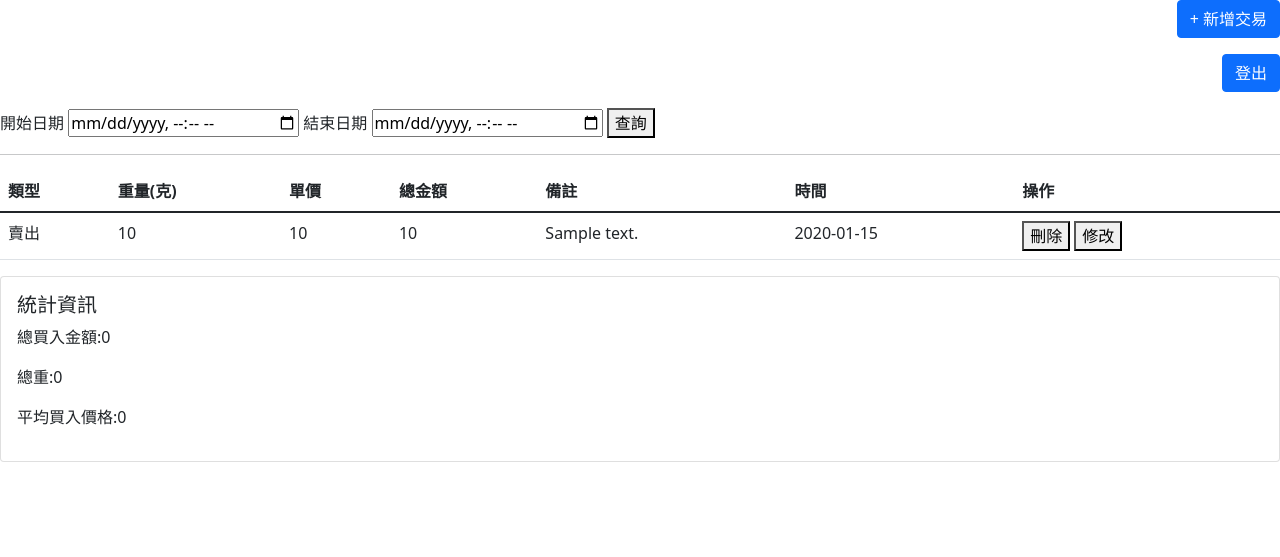
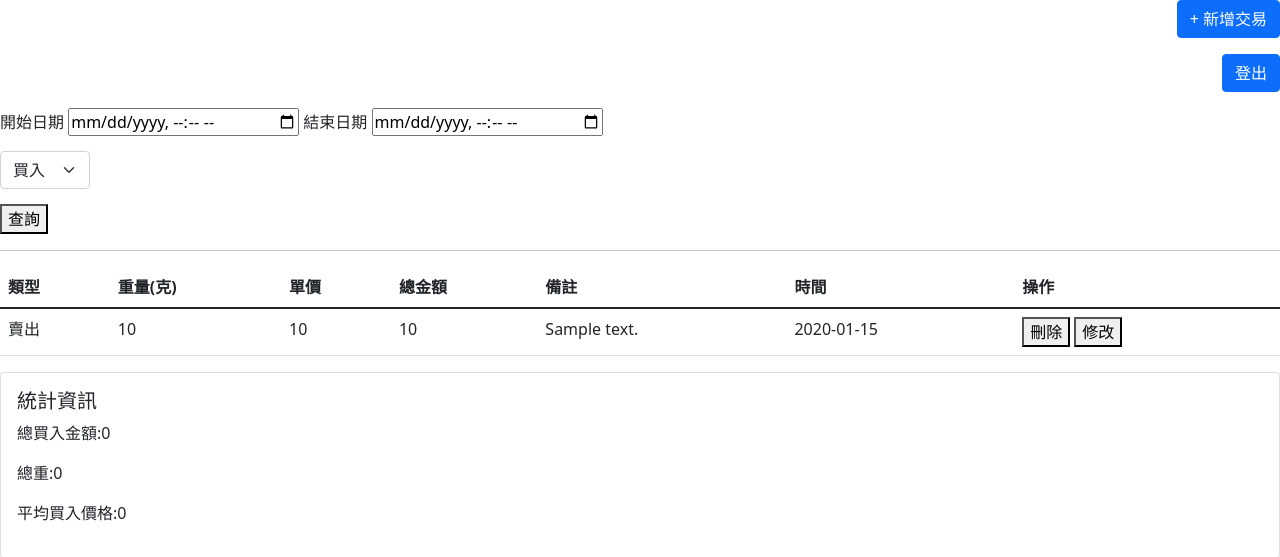
Before and after one commit to Cheng-17-rh/gold-system, a Flask app: page /homescreen in a window 1280 px wide. Shown: the top 557 px of the page. Run offline with Flask 3, Linux system fonts and the light colour scheme; the visitor is signed in with stand-in values (Sample User, id 1); a database or web service that is not in the repository returns one stand-in record (values such as "Sample title").

```diff
--- a/app.py
+++ b/app.py
@@ -93,11 +93,14 @@ def home():
     #日期篩選
     start_str=request.form.get("start")
     end_str=request.form.get("end")
+    type=request.form.get("selectType")
     query={"owner":session["nickname"]}
     if start_str and end_str:
         start_date=datetime.strptime(start_str,"%Y-%m-%d")
         end_date=datetime.strptime(end_str,"%Y-%m-%d")
         query["timestamp"]={"$gte": start_date, "$lte": end_date}
+    if type and type!="all":
+        query["type"]=type
     records=list(gold_collection.find(query).sort("timestamp",-1))
     #統計資訊
     stats={
--- a/templates/home.html
+++ b/templates/home.html
@@ -5,6 +5,11 @@
     <meta name="viewport" content="width=device-width, initial-scale=1.0">
     <title>黃金存摺</title>
     <link href="https://cdn.jsdelivr.net/npm/bootstrap@5.1.3/dist/css/bootstrap.min.css" rel="stylesheet">
+    <style>
+        .form-group{
+            margin-bottom: 15px;
+        }
+    </style>
 </head>
 <body>
     <div class="text-end mb-3">
@@ -14,11 +19,22 @@
         <a href="/signout" class="btn btn-primary">登出</a>
     </div>
     <form method="POST" action="/homescreen">
+        <div class="form-group">
             <label>開始日期</label>
             <input type="datetime-local" name="start">
             <label>結束日期</label>
             <input type="datetime-local" name="end">
+        </div>
+        <div class="form-group">
+            <select name="selectType" class="form-select" style="width: 90px;">
+                <option value="buy">買入</option>
+                <option value="sell">賣出</option>
+                <option value="all">全部顯示</option>
+            </select>
+        </div>
+        <div>
             <button type="submit">查詢</button>
+        </div>
         </form>
     <hr/>
     <table class="table table-triped">
```
Also changed, not shown: static/js/selectType.js (added). Lines whose indentation alone changed are shown as unchanged.
